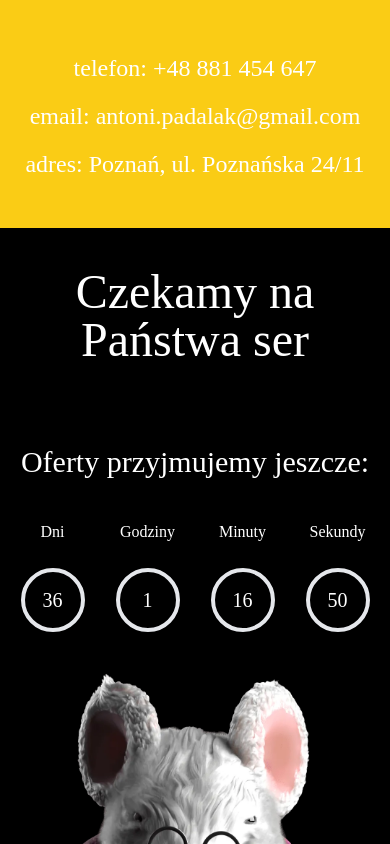
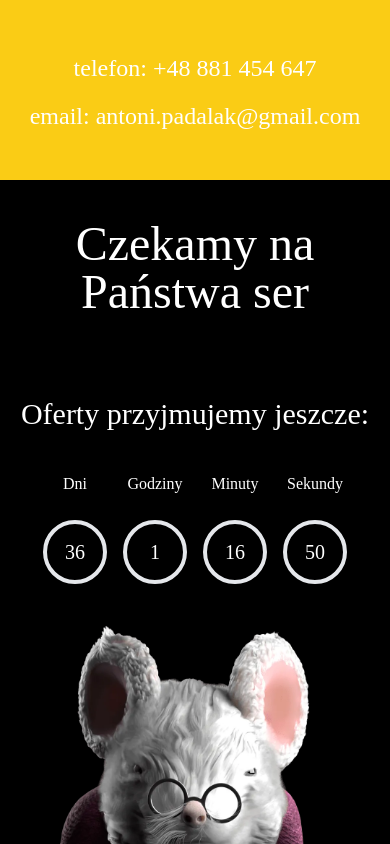
Before and after one commit to maksymilianPadalak/ser, a React (Vite) app: page / in a window 390 px wide. Shown: the part 2836-3680 px from the top of the page. Built offline with nearby package versions, Linux system fonts and the light colour scheme; a web font is replaced by a local one.

Commit message:
Fix small screens styles issues

```diff
--- a/src/App.tsx
+++ b/src/App.tsx
@@ -48,7 +48,6 @@ const App: FC = () => (
       contactInfo={[
         { title: "telefon", value: "+48 881 454 647" },
         { title: "email", value: "antoni.padalak@gmail.com" },
-        { title: "adres", value: "Poznań, ul. Poznańska 24/11" },
       ]}
     />
     <CountdownClockBlock
--- a/src/ui/organisms/ContactBlock/ContactBlock.tsx
+++ b/src/ui/organisms/ContactBlock/ContactBlock.tsx
@@ -43,7 +43,9 @@ export const ContactBlock: FC<ContactBlockProps> = ({
           return (
             <Text
               text={`${element.title}: ${element.value}`}
-              className={"text-white text-2xl xl:text-3xl p-2 xl:p-5"}
+              className={
+                "text-white text-center text-2xl xl:text-3xl p-2 xl:p-5"
+              }
             />
           );
         })}
--- a/src/ui/organisms/CountdownClockBlock/CountdownClockBlock.tsx
+++ b/src/ui/organisms/CountdownClockBlock/CountdownClockBlock.tsx
@@ -49,7 +49,9 @@ export const CountdownClockBlock: FC<CountdownClockBlockProps> = ({
             }
           />
           <CountdownClock
-            className={"grid grid-cols-4 gap-20 w-300 xl:w-500"}
+            className={
+              "grid grid-cols-4 gap-20 w-200 xl:w-500 flex justify-center"
+            }
             targetDate={new Date("2024-01-01")}
           />
         </div>
--- a/tailwind.config.js
+++ b/tailwind.config.js
@@ -7,6 +7,7 @@ export default {
     },
     extend: {
       spacing: {
+        200: "200px",
         300: "300px",
         400: "400px",
         500: "500px",
```
